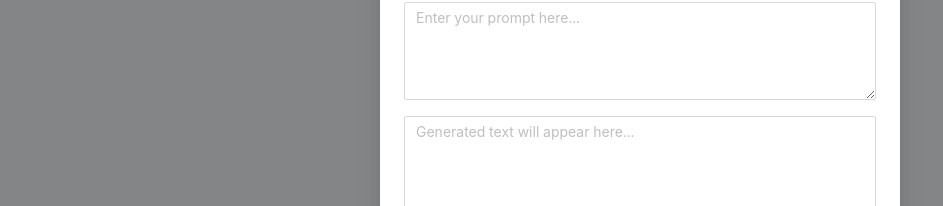
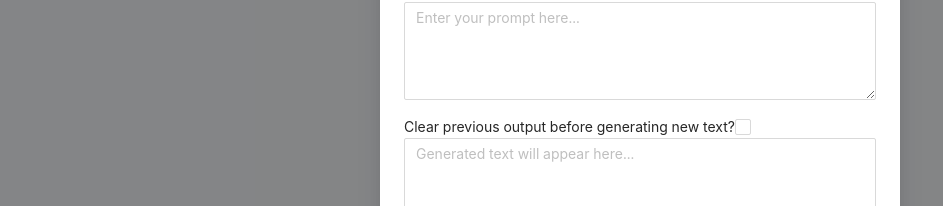
Before and after one commit to maifeeulasad/writer, a React (Create React App) app: page / in a window 1280 px wide. Both pictures are taken after a click on the button "Generate Text". Shown: the part 177-383 px from the top of the page, without its empty margins (0-943 px from the left). Built offline with nearby package versions, Linux system fonts and the light colour scheme.

Commit message:
[ux]: setting to clear previous input;

```diff
--- a/src/components/ai/GenerateText.tsx
+++ b/src/components/ai/GenerateText.tsx
@@ -1,11 +1,12 @@
 import React, { useState } from 'react';
-import { Button, Modal, Input } from 'antd';
+import { Button, Modal, Input, Checkbox } from 'antd';
 import { writeForMe } from '../../core/ai/InBrowserAi';
 
 const GenerateText = () => {
     const [modalVisibility, setModalVisibility] = useState<boolean>(false);
     const [inputText, setInputText] = useState<string>('');
     const [outputText, setOutputText] = useState<string>('');
+    const [clearPrevious, setClearPrevious] = useState<boolean>(false);
 
     return (
         <div>
@@ -27,6 +28,9 @@ const GenerateText = () => {
                         Close
                     </Button>,
                     <Button key="submit" type="primary" onClick={() => {
+                        if (clearPrevious) {
+                            setOutputText('');
+                        }
                         writeForMe({
                             prompt: inputText,
                             onChunk: (chunk) => {
@@ -52,6 +56,10 @@ const GenerateText = () => {
                     onChange={(e) => setInputText(e.target.value)}
                     value={inputText}
                 />
+                <div>
+                    Clear previous output before generating new text?
+                    <Checkbox value={clearPrevious} onChange={(e) => { setClearPrevious(e.target.checked) }} />
+                </div>
                 <Input.TextArea
                     rows={10}
                     placeholder="Generated text will appear here..."
```
